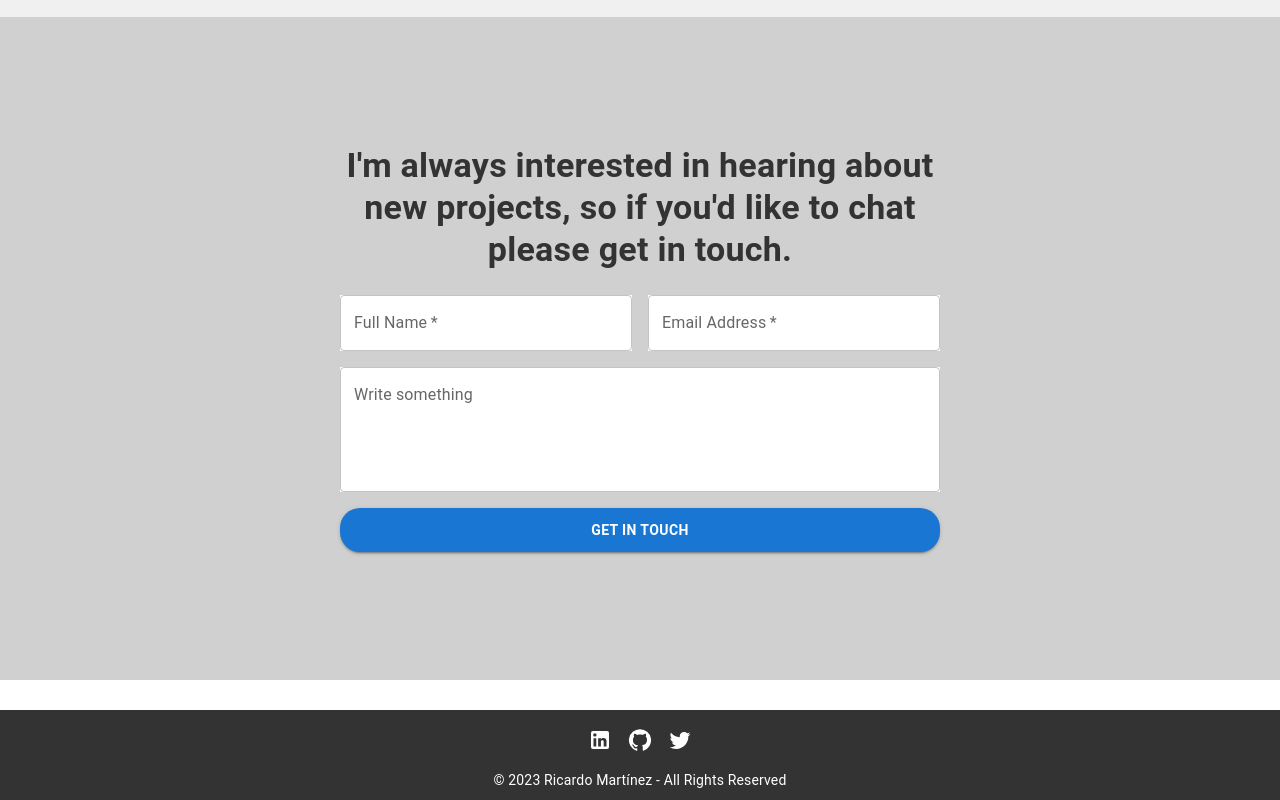
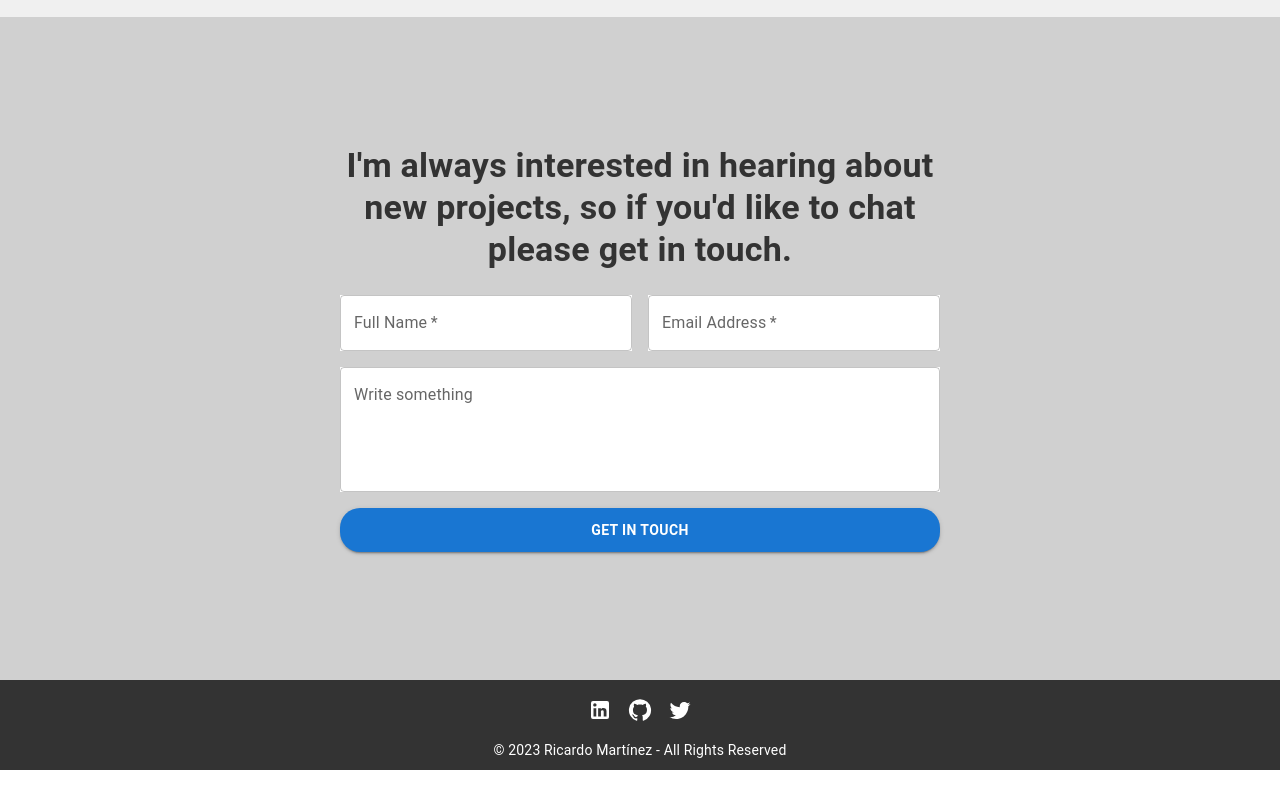
Before and after one commit to bohaz/my-react-portfolio, a React (Create React App) app: page / in a window 1280 px wide. Shown: the part 2335-3135 px from the top of the page. After the commit the page ends 3105 px from the top, so only its background shows below. Built offline with nearby package versions, Linux system fonts and the light colour scheme.

Commit message:
Remove margin

```diff
--- a/src/components/sections/Footer.jsx
+++ b/src/components/sections/Footer.jsx
@@ -14,7 +14,6 @@ function Footer() {
       alignItems: 'center',
       justifyContent: 'center',
       padding: '10px',
-      marginTop: '30px',
     }}
     >
       <Box sx={{ '& > *': { margin: 1 } }}>
```
